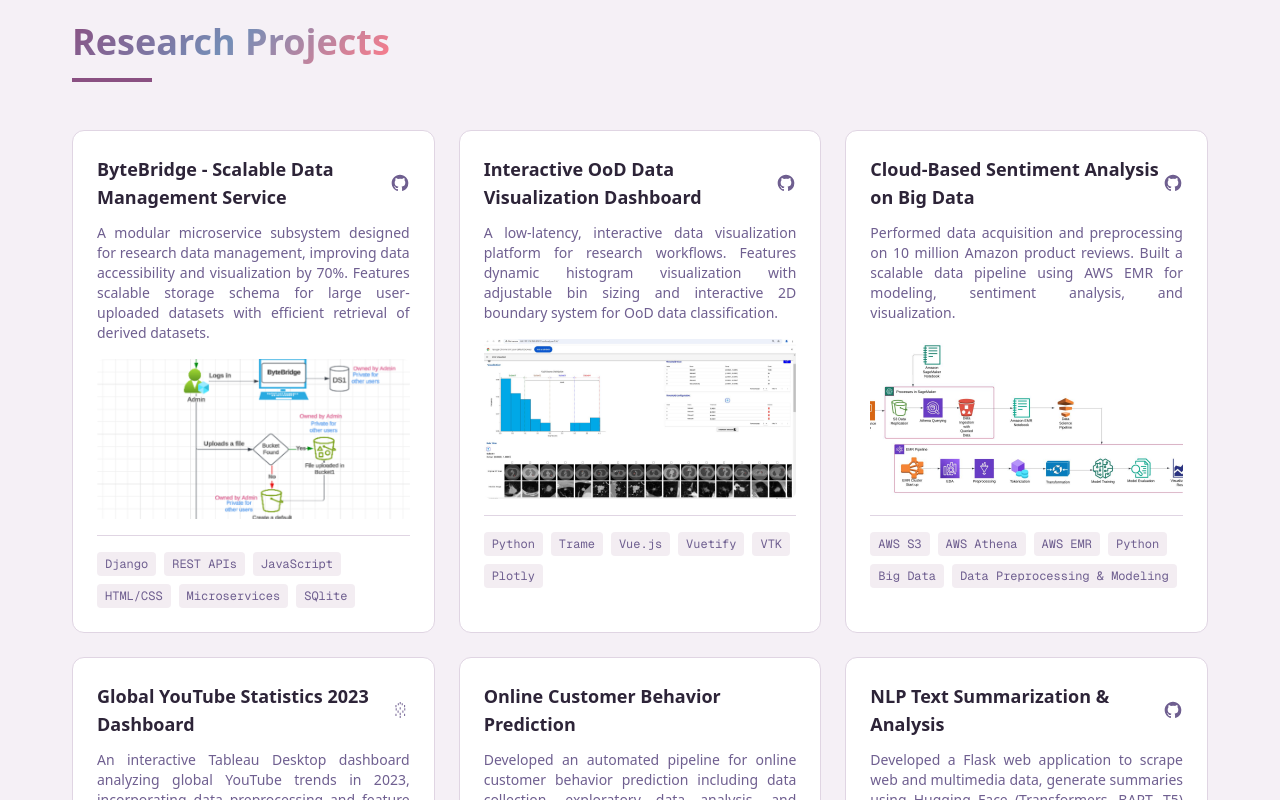
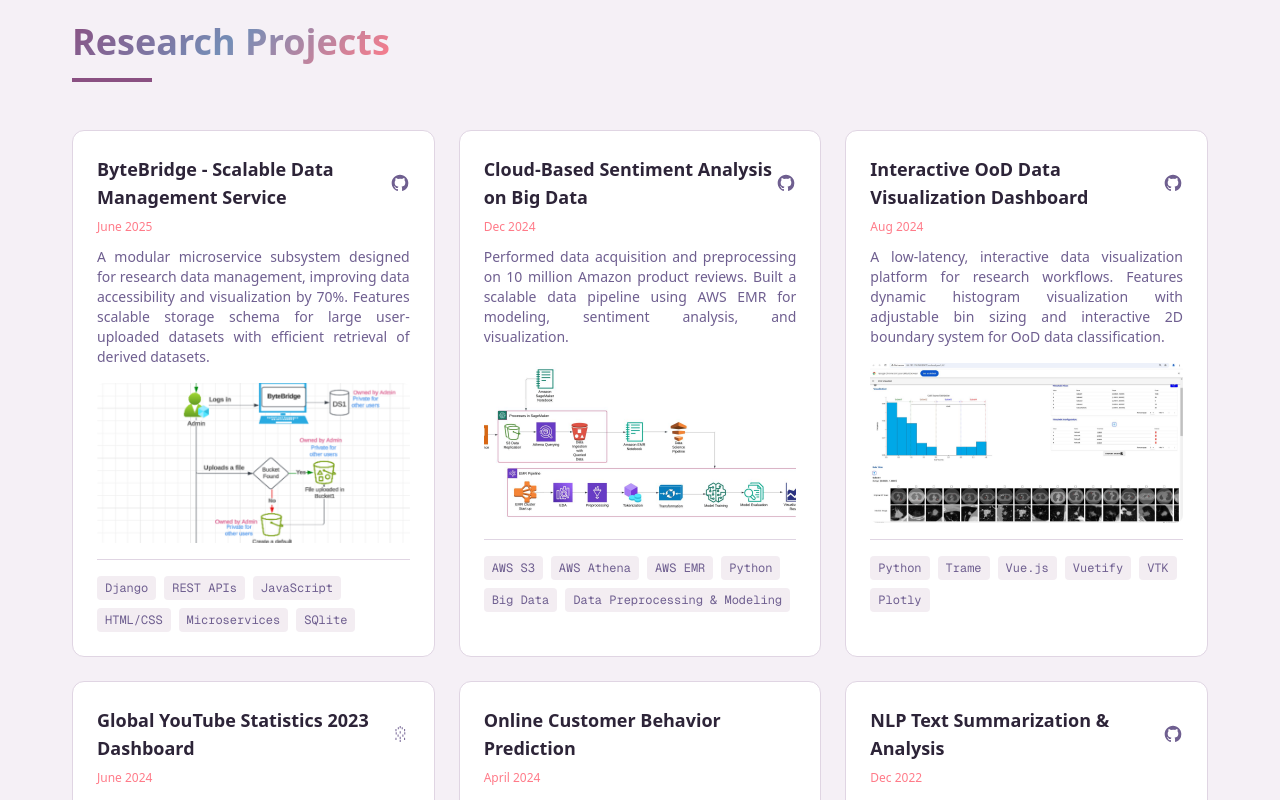
Before and after one commit to AreenaMahek/AreenaMahek, a Next.js app: page / in a window 1280 px wide. Shown: the part 5220-6020 px from the top of the page. Built offline with nearby package versions, Linux system fonts and the light colour scheme.

Commit message:
portfolio added 31st Jan 2026

```diff
--- a/src/components/Projects.tsx
+++ b/src/components/Projects.tsx
@@ -27,6 +27,21 @@
     ],
     github: "https://github.com/AreenaMahek/Neurobazaar_2025",
     image: "/bytebridge.png",
+    date: "June 2025",
+  },
+  {
+    title: "Cloud-Based Sentiment Analysis on Big Data",
+    description:
+      "Performed data acquisition and preprocessing on 10 million Amazon product reviews. Built a scalable data pipeline using AWS EMR for modeling, sentiment analysis, and visualization.",
+    tags: ["AWS S3", "AWS Athena", "AWS EMR", "Python", "Big Data", "Data Preprocessing & Modeling"],
+    highlights: [
+      "10 million product reviews processed",
+      "Scalable AWS data pipeline",
+      "Sentiment analysis and visualization",
+    ],
+    image: "/sentiment_analysis.jpeg",
+    github: "https://github.com/AreenaMahek/Cloud-Based-Sentiment-Analysis-on-Big-Data-using-AWS-Services-2024",
+    date: "Dec 2024",
   },
   {
     title: "Interactive OoD Data Visualization Dashboard",
@@ -40,19 +55,7 @@
     ],
     github: "https://github.com/AreenaMahek/OoD_Visualizer-2024",
     image: "/ood.jpeg",
-  },
-  {
-    title: "Cloud-Based Sentiment Analysis on Big Data",
-    description:
-      "Performed data acquisition and preprocessing on 10 million Amazon product reviews. Built a scalable data pipeline using AWS EMR for modeling, sentiment analysis, and visualization.",
-    tags: ["AWS S3", "AWS Athena", "AWS EMR", "Python", "Big Data", "Data Preprocessing & Modeling"],
-    highlights: [
-      "10 million product reviews processed",
-      "Scalable AWS data pipeline",
-      "Sentiment analysis and visualization",
-    ],
-    image: "/sentiment_analysis.jpeg",
-    github: "https://github.com/AreenaMahek/Cloud-Based-Sentiment-Analysis-on-Big-Data-using-AWS-Services-2024",
+    date: "Aug 2024",
   },
   {
     title: "Global YouTube Statistics 2023 Dashboard",
@@ -66,6 +69,7 @@
     ],
     image: "/tableau_dashboard.png",
     github: "https://public.tableau.com/app/profile/areena.mahek/viz/MileStone4_Dashboard/Dashboard2",
+    date: "June 2024",
   },
   {
     title: "Online Customer Behavior Prediction",
@@ -78,6 +82,7 @@
       "Ensemble methods (Stacking Classifier)",
     ],
     image: "/online_customer_behavior.jpeg",
+    date: "April 2024",
   },
   {
     title: "NLP Text Summarization & Analysis",
@@ -91,6 +96,7 @@
     ],
     github: "https://github.com/AreenaMahek/VideoTranscription-TextRecapitulation-2022",
     image: "/summarization&transcription.jpeg",
+    date: "Dec 2022",
   }
 ];
 
@@ -112,7 +118,7 @@
               className="group bg-[var(--card-bg)] border border-[var(--card-border)] rounded-xl overflow-hidden hover:border-[var(--primary)]/50 hover:-translate-y-1 transition-all duration-300"
             >
               <div className="p-6">
-                <div className="flex items-center justify-between mb-3">
+                <div className="flex items-center justify-between mb-2">
                   <h3 className="text-lg font-semibold text-[var(--foreground)] group-hover:text-[var(--primary-light)] transition-colors">
                     {project.title}
                   </h3>
@@ -147,6 +153,10 @@
                     </a>
                   )}
                 </div>
+
+                {project.date && (
+                  <p className="text-xs text-[var(--accent)] mb-3">{project.date}</p>
+                )}
 
                 <p className="text-sm text-[var(--text-muted)] mb-4 text-justify">
                   {project.description}
```
